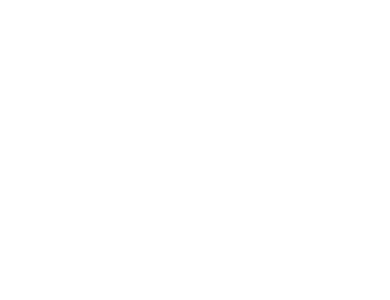
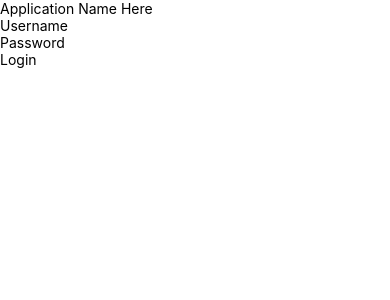
Before and after one commit to kdb23/authentication, a React Native app: screen / in a window 390 px wide. Shown: the top 300 px of the page. Built offline with nearby package versions, Linux system fonts and the light colour scheme.

Commit message:
inital placeholders for login complete

```diff
--- a/App.js
+++ b/App.js
@@ -6,7 +6,7 @@
  */
 
 import * as React from 'react';
-import { View, StyleSheet, Text } from 'react-native';
+import { SafeAreaView, StyleSheet, Text } from 'react-native';
 import { AuthProvider } from './components/AuthContext';
 import Login from './components/Login'
 import { DateProvider } from './components/DateContext';
@@ -14,11 +14,9 @@
 
 function App() {
   return (
-    <DateProvider>
-    <AuthProvider >
-        <Login />
-    </AuthProvider>
-    </DateProvider>
+    <SafeAreaView>
+          <Login />
+    </SafeAreaView>
   );
 }
 
--- a/components/Login.js
+++ b/components/Login.js
@@ -1,11 +1,29 @@
+import { useState, useContext, createContext } from 'react'
 import { AuthContext } from "./AuthContext";
-import { View, Text, TextInput } from 'react-native'
+import { SafeAreaView, Text, TextInput, View, Pressable } from 'react-native'
 
 function Login() {
+
+    const [username, setUsername] = useState('')
+    const [password, setPassword] = useState('')
+
     return (
-        <View>
-            <Text>HI</Text>
-        </View>
+        <SafeAreaView>
+            <View>
+                <Text>Application Name Here</Text>
+                <TextInput
+                    placeholder='Username'
+                    value={username}
+                    onChangeText={text =>setUsername(text)}
+                />
+                <TextInput
+                    placeholder='Password'
+                    value={password}
+                    onChangeText={text => setPassword(text)}
+                />
+                    <Text>Login</Text>
+            </View>
+        </SafeAreaView>
     )
 }
 
```
